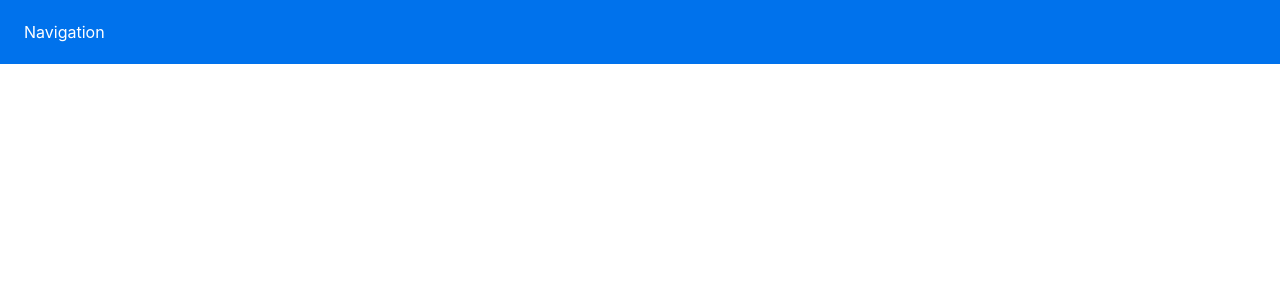
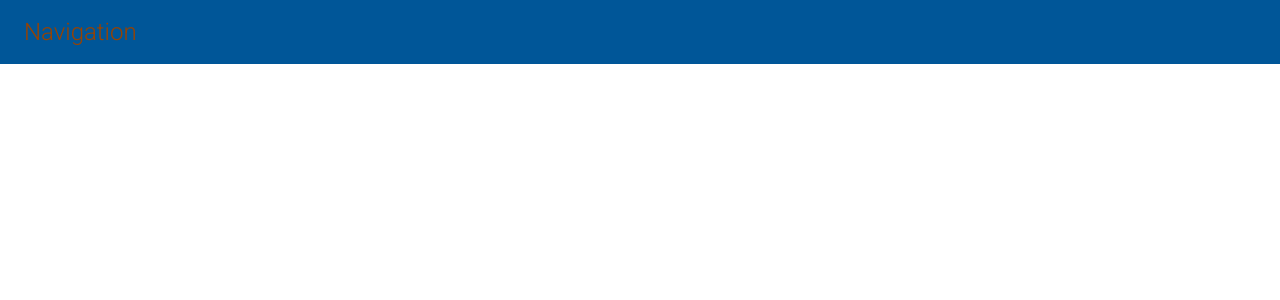
Before and after one commit to JJLindsey/material-components, a React (Create React App) app: page / in a window 1280 px wide. Shown: the top 300 px of the page. Built offline with nearby package versions, Linux system fonts and the light colour scheme.

Commit message:
add typography to theme

```diff
--- a/src/components/Header.js
+++ b/src/components/Header.js
@@ -1,6 +1,7 @@
 import React from 'react'
 import AppBar from '@material-ui/core/AppBar'
 import Toolbar from '@material-ui/core/Toolbar'
+import { Typography } from '@material-ui/core';
 import useScrollTrigger from '@material-ui/core/useScrollTrigger';
 
 function ElevationScroll(props) {
@@ -21,7 +22,11 @@ export default function Header(props) {
   return (
     <ElevationScroll>
         <AppBar position='fixed' color='primary'>
-            <Toolbar>Navigation</Toolbar>
+            <Toolbar>
+              <Typography variant='h5' color='secondary'>
+                Navigation
+              </Typography>
+            </Toolbar>
         </AppBar>
     </ElevationScroll>
   )
--- a/src/components/UI/Theme.js
+++ b/src/components/UI/Theme.js
@@ -1,7 +1,7 @@
 //import createMuiTheme from '@material-ui/styles'
 import { createTheme } from '@material-ui/core/styles';
-const appBlue = '#0072EC'
-const appOrange = '#EC7A00'
+const appBlue = '#005698'
+const appOrange = '#984200'
 
 export default createTheme({
     palette: {
@@ -15,5 +15,10 @@ export default createTheme({
         secondary: {
             main: `${appOrange}`
         }
+    },
+    typography: {
+        h5: {
+            fontWeight: 300
+        }
     }
 });
```
